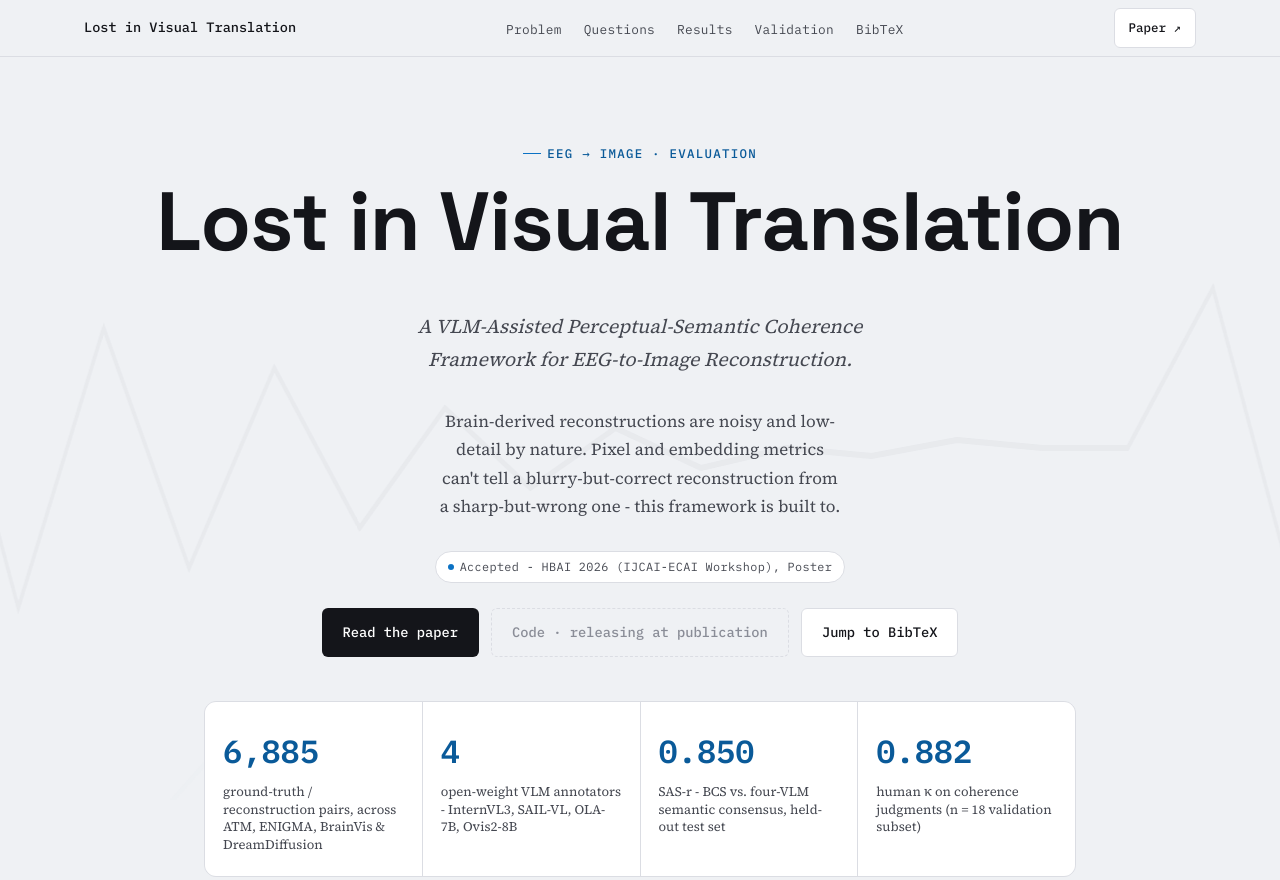
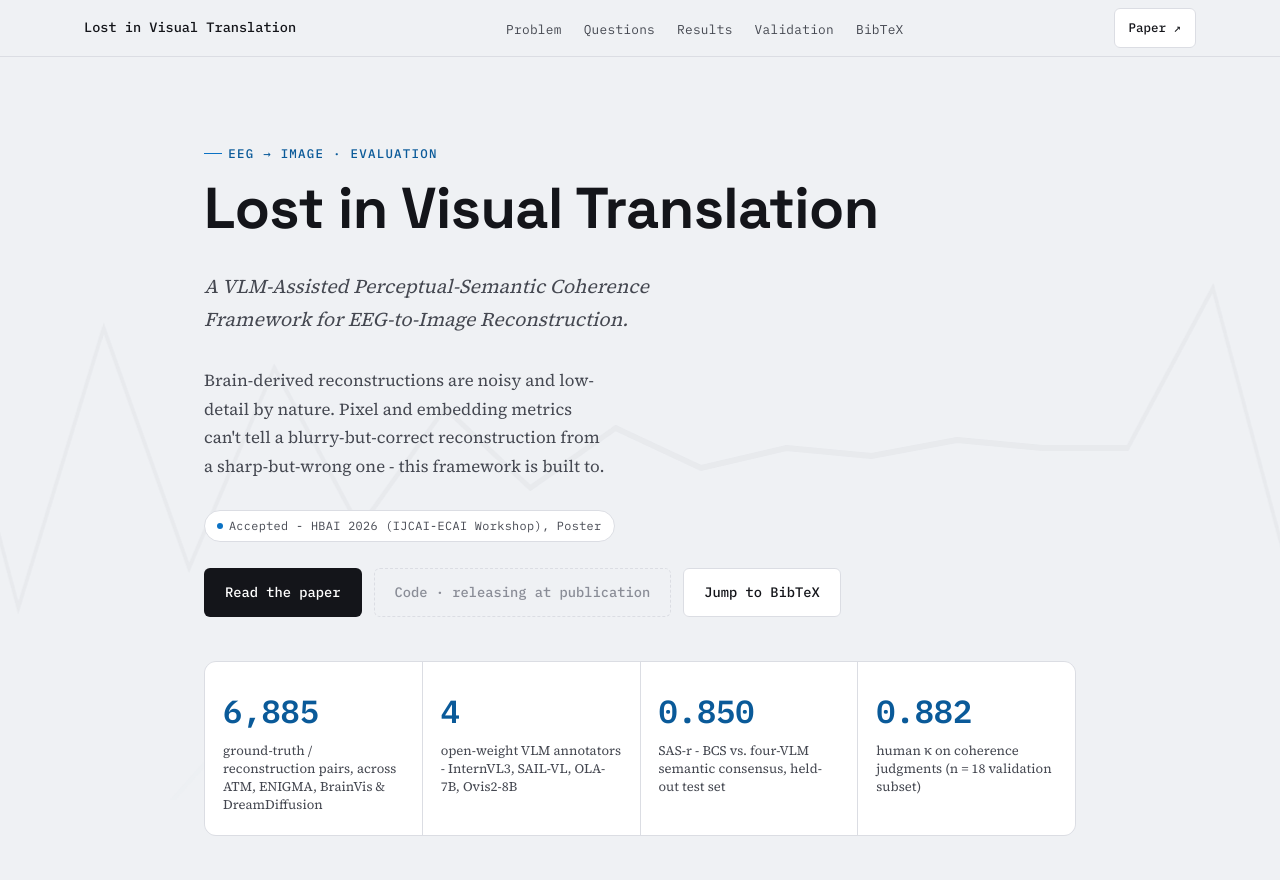
Before and after one commit to Sukt03/BCS, a plain HTML site: page project-page/index.html in a window 1280 px wide. Shown: the top 880 px of the page. Drawn offline with Linux system fonts and the light colour scheme.

Commit message:
Revert full-bleed hero title, restore shared .wrap container

```diff
--- a/project-page/index.html
+++ b/project-page/index.html
@@ -44,11 +44,9 @@
 
   <!-- ============ HERO ============ -->
   <section class="hero">
-    <div class="hero-title-row">
+    <div class="wrap">
       <p class="eyebrow">EEG → Image · Evaluation</p>
       <h1>Lost in Visual Translation</h1>
-    </div>
-    <div class="wrap">
       <p class="lede">A VLM-Assisted Perceptual-Semantic Coherence Framework for EEG-to-Image Reconstruction.</p>
       <p class="lede" style="font-style:normal; font-size:1.05rem;">Brain-derived reconstructions are noisy and low-detail by nature. Pixel and embedding metrics can't tell a blurry-but-correct reconstruction from a sharp-but-wrong one - this framework is built to.</p>
 
--- a/project-page/style.css
+++ b/project-page/style.css
@@ -130,18 +130,17 @@ a:focus-visible, button:focus-visible, [tabindex]:focus-visible{
 
 /* ---------------- Hero ---------------- */
 .hero{ padding: 76px 0 40px; position:relative; }
-.hero .wrap{ position:relative; z-index:1; text-align:center; }
-.hero-title-row{ padding: 0 clamp(20px, 4vw, 64px); text-align:center; }
+.hero .wrap{ position:relative; z-index:1; }
 @keyframes sig-drift{ from{ transform:translateX(0); } to{ transform:translateX(-50%); } }
 .hero h1{
-  font-size: clamp(2.4rem, 1rem + 5.2vw, 5.2rem);
+  font-size: clamp(2.1rem, 1.4rem + 3.2vw, 3.6rem);
   max-width: none;
   overflow-wrap: break-word;
   word-break: break-word;
 }
 .hero .lede{
   font-family: var(--font-body); font-style: italic; color: var(--ink-soft);
-  font-size: 1.22rem; max-width: 46ch; margin: .3em auto 1.6em;
+  font-size: 1.22rem; max-width: 46ch; margin: .3em 0 1.6em;
 }
 .badge{
   display:inline-flex; align-items:center; gap:.5em;
@@ -157,7 +156,7 @@ a:focus-visible, button:focus-visible, [tabindex]:focus-visible{
 .page-signal-bg .sig-a{ top:6%; opacity:.07; animation:sig-drift 42s linear infinite; }
 .page-signal-bg .sig-b{ top:40%; opacity:.05; animation:sig-drift 63s linear infinite reverse; }
 
-.cta-row{ display:flex; flex-wrap:wrap; justify-content:center; gap: 12px; margin-top: 4px; }
+.cta-row{ display:flex; flex-wrap:wrap; gap: 12px; margin-top: 4px; }
 .btn{
   font-family: var(--font-mono); font-size: .86rem; font-weight: 500;
   padding: 12px 20px; border-radius: var(--radius-sm);
```
